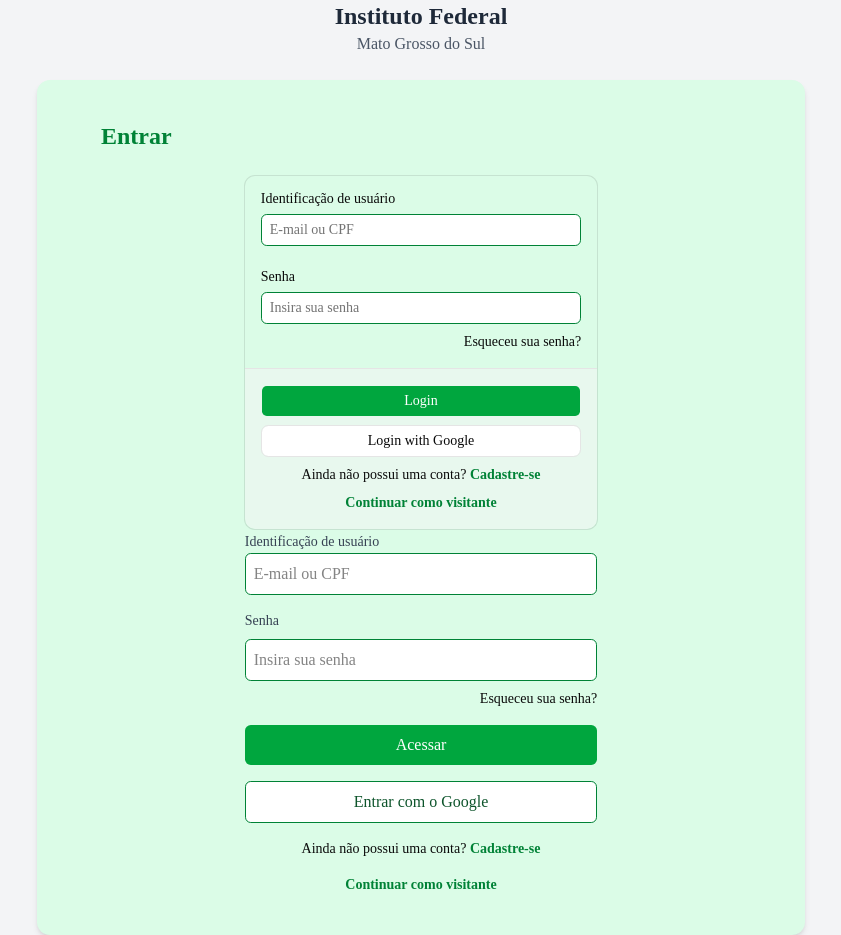
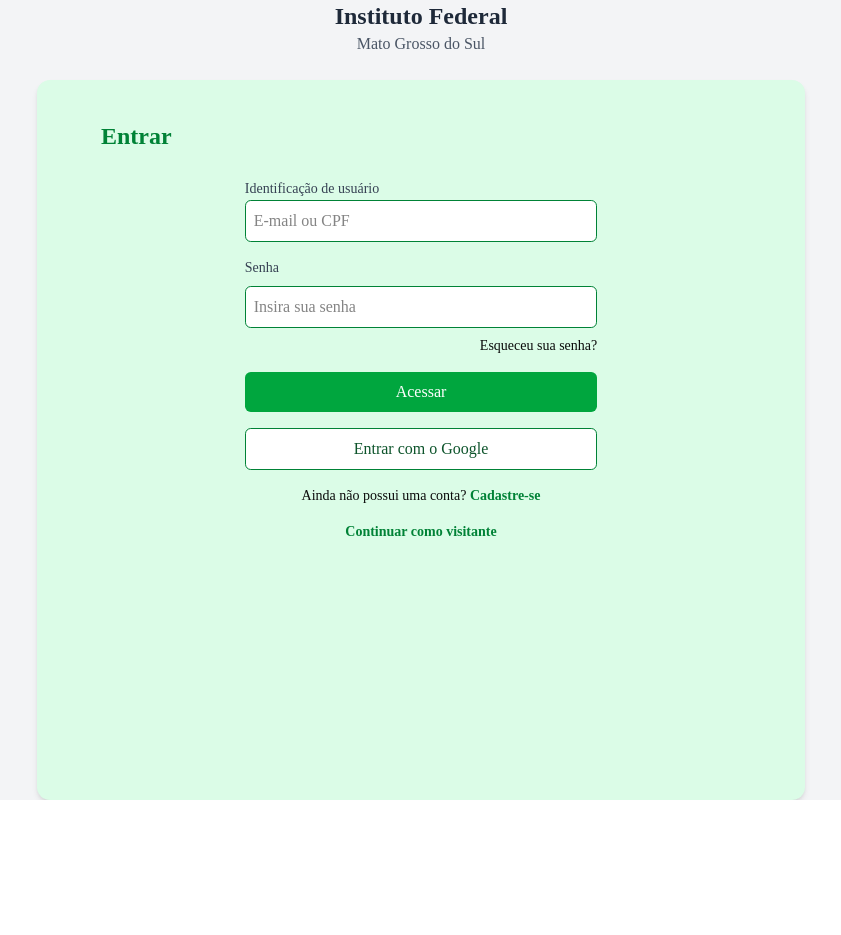
Before and after one commit to RebecaZaia/Trabalho-PTAC-e-PTAS, a Next.js app in the folder frontend/: page /login in a window 1280 px wide. Shown: the whole page, without its empty margins (219-1060 px from the left). After the commit the page ends 800 px from the top, so only its background shows below. Built offline with nearby package versions, Linux system fonts and the light colour scheme.

Commit message:
modified:   frontend/src/app/cadastrar/page.js 	modified:   frontend/src/app/login/page.js 	modified:   frontend/src/components/layout/header.jsx 	modified:   frontend/src/components/ui/login.jsx

```diff
--- a/frontend/src/app/cadastrar/page.js
+++ b/frontend/src/app/cadastrar/page.js
@@ -1,28 +1,9 @@
-/*import Link from "next/link";
+import Link from "next/link";
 
 export default function PaginaCadastrar(){
-    return(
-        <div className="flex flex-col flex-1 items-center justify-center bg-zinc-50 font-sans dark:bg-black">
-            <main className="flex flex-1 w-full max-w-3xl flex-col items-center justify-between py-32 px-16 bg-white dark:bg-black sm:items-start">
-                <h1 className="max-w-xs text-3xl font-semibold leading-10 tracking-tight text-black dark:text-zinc-50">
-                    Cadastrar
-                </h1>
-                <button className="px-4 py-2 bg-blue-500 text-white rounded hover:bg-blue-700">
-                    <a href="/login">Voltar para o Login</a>
-                </button>
-                <button className="px-4 py-2 bg-green-500 text-white rounded hover:bg-green-700">
-                    <Link href="/">Voltar para Home</Link>
-                </button>
-            </main>
-        </div>
-    )
-}*/
-
-export default function CadastroPage() {
-  return (
+  return(
     <div className="min-h-screen flex flex-col items-center justify-center bg-gray-100">
 
-      {/* Logo */}
       <div className="mb-6 text-center">
         <h1 className="text-2xl font-bold text-gray-800">
           Instituto Federal
@@ -30,19 +11,39 @@
         <p className="text-gray-600">Mato Grosso do Sul</p>
       </div>
 
-      {/* Card */}
-      <div className="bg-green-100 p-8 rounded-2xl shadow-md w-[350px]">
-        <h2 className="text-2xl font-bold text-green-700 mb-6">
+      <main className="flex flex-1 w-full max-w-3xl flex-col items-center py-10 px-16 bg-green-100 dark:bg-black p-8 rounded-2xl shadow-md w-[350px]">
+        <h2 className="text-2xl font-bold text-green-700 mb-6 w-full sm:items-start">
           Cadastrar
         </h2>
 
         <form className="flex flex-col gap-4">
+          <div>
+        <label className="text-sm text-gray-700">
+          Identificação de usuário
+        </label>
+        <input
+          type="text"
+          placeholder="E-mail ou CPF"
+          className="w-full p-2 rounded-md border bg-white border-green-700"
+        />
+      </div>
 
-          <input placeholder="Nome completo" className="p-2 rounded-md border" />
-          <input placeholder="CPF" className="p-2 rounded-md border" />
-          <input placeholder="E-mail" className="p-2 rounded-md border" />
-          <input type="password" placeholder="Senha" className="p-2 rounded-md border" />
-          <input type="password" placeholder="Confirme sua senha" className="p-2 rounded-md border" />
+      <div className="grid gap-2">
+        <label className="text-sm text-gray-700">Senha</label>
+        <input
+          type="password"
+          placeholder="Insira sua senha"
+          className="w-full p-2 rounded-md border bg-white border-green-700"
+        />
+        <a href="#" className="ml-auto inline-block text-sm underline-offset-4 hover:underline">
+          Esqueceu sua senha?
+        </a>
+      </div>
+          <input placeholder="Nome completo" className="p-2 rounded-md border bg-white" />
+          <input placeholder="CPF" className="p-2 rounded-md border bg-white" />
+          <input placeholder="E-mail" className="p-2 rounded-md border bg-white" />
+          <input type="password" placeholder="Senha" className="p-2 rounded-md border bg-white" />
+          <input type="password" placeholder="Confirme sua senha" className="p-2 rounded-md border bg-white" />
 
           <button className="bg-green-600 text-white py-2 rounded-md hover:bg-green-700">
             Acessar
@@ -56,11 +57,13 @@
           </p>
 
           <p className="text-sm text-center text-green-700">
-            Entrar como visitante
+            <Link href="/" className="text-green-700 font-semibold">
+              Entrar como visitante
+            </Link>
           </p>
 
         </form>
-      </div>
+      </main>
     </div>
-  );
+  )
 }
--- a/frontend/src/app/login/page.js
+++ b/frontend/src/app/login/page.js
@@ -1,5 +1,5 @@
 import { LoginForm } from "@/components/ui/login";
-import Link from "next/link";
+
 export default function PaginaLogin(){
     return(
         <div className="min-h-screen flex flex-col items-center justify-center bg-gray-100">
--- a/frontend/src/components/layout/header.jsx
+++ b/frontend/src/components/layout/header.jsx
@@ -10,7 +10,7 @@
         IFMS
       </div>
 
-      <div className="w-1/3">
+      <div className="w-1/3 bg-amber-50 rounded-md">
         <Input placeholder="Faça sua pesquisa aqui" />
       </div>
 
@@ -22,7 +22,9 @@
         <Bell />
 
         <Button className="bg-green-700 hover:bg-green-800">
-          Entrar
+          <a href="/login">
+            Entrar
+          </a>
         </Button>
       </div>
     </header>
--- a/frontend/src/components/ui/login.jsx
+++ b/frontend/src/components/ui/login.jsx
@@ -1,66 +1,7 @@
-import { Button } from "@/components/ui/button"
-import { Card, CardContent, CardFooter} from "@/components/ui/card"
-import { Input } from "@/components/ui/input"
-import { Label } from "@/components/ui/label"
 import Link from "next/link"
 
 export function LoginForm() {
   return (
-    <div>
-    <Card className="w-full max-w-sm bg-bl">
-      <CardContent>
-        <form>
-          <div className="flex flex-col gap-6">
-            <div className="grid gap-2">
-              <Label htmlFor="email">Identificação de usuário</Label>
-              <Input
-                id="email"
-                type="text"
-                placeholder="E-mail ou CPF"
-                className="w-full p-2 rounded-md border bg-white border-green-700"
-                required
-              />
-            </div>
-            <div className="grid gap-2">
-              <div className="flex items-center">
-                <Label htmlFor="password">Senha</Label>
-              </div>
-              <Input
-                id="password"
-                type="password"
-                placeholder="Insira sua senha"
-                className="w-full p-2 rounded-md border bg-white border-green-700"
-                required
-              />
-              <a href="#" className="ml-auto inline-block text-sm underline-offset-4 hover:underline">
-                  Esqueceu sua senha?
-              </a>
-            </div>
-          </div>
-        </form>
-      </CardContent>
-      <CardFooter className="flex-col gap-2">
-        <Button type="submit" className=" w-full bg-green-600 text-white py-2 rounded-md hover:bg-green-700">
-          Login
-        </Button>
-        <Button variant="outline" className="w-full">
-          Login with Google
-        </Button>
-        <p className="text-sm text-center">
-          Ainda não possui uma conta?{" "}
-          <a href="/cadastrar" className="text-green-700 font-semibold">
-            Cadastre-se
-          </a>
-        </p>
-
-        <p className="text-sm text-center text-green-700">
-          <Link href="/" className="text-green-700 font-semibold">
-            Continuar como visitante
-          </Link>
-        </p>
-      </CardFooter>
-    </Card>
-
     <form className="flex flex-col gap-4">
 
       <div>
@@ -110,6 +51,5 @@
         </Link>
       </p>
     </form>
-    </div>
   )
 }
```
